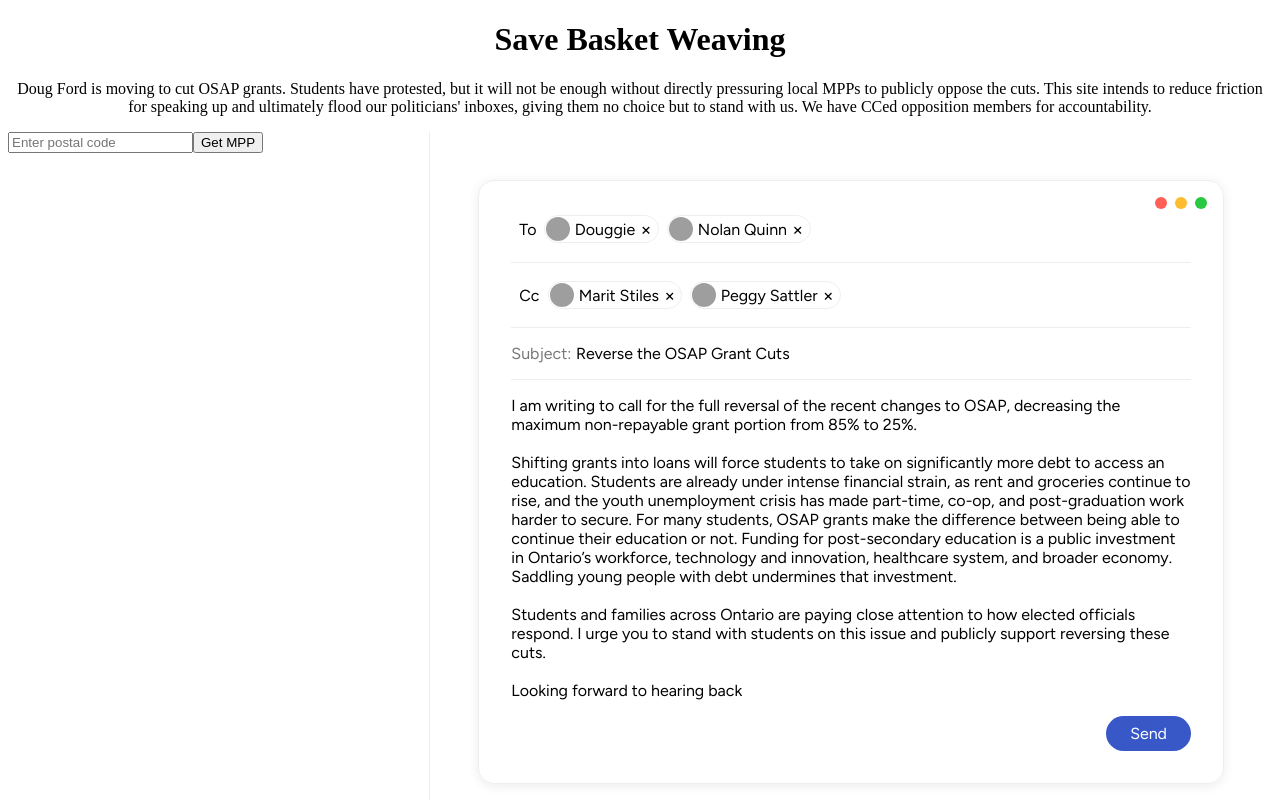
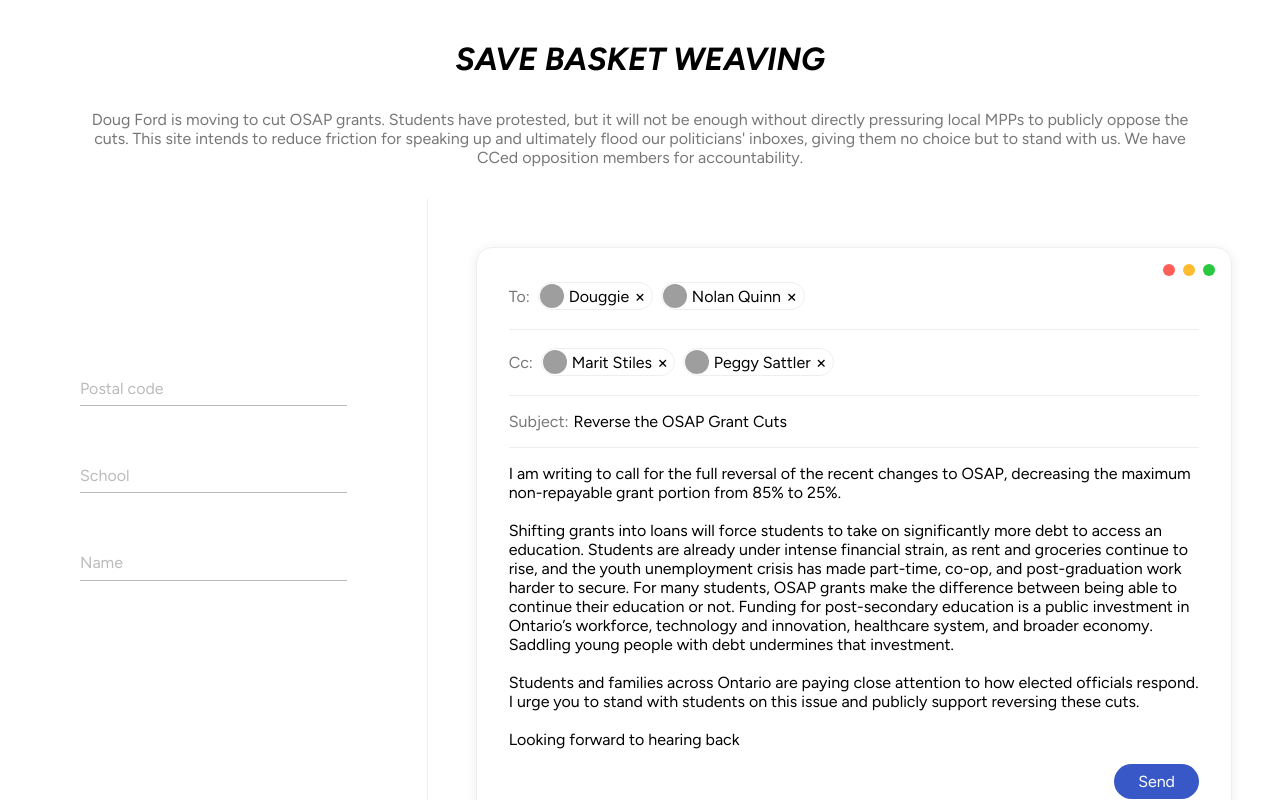
Before and after one commit to lukajvnic/save-basket-weaving, a React (Vite) app: page / in a window 1280 px wide. Shown: the top 800 px of the page. Built offline with nearby package versions, Linux system fonts and the light colour scheme; grey boxes are pictures that could not be loaded.

Commit message:
created input boxes

```diff
--- a/index.html
+++ b/index.html
@@ -3,7 +3,7 @@
 
 <head>
   <meta charset="UTF-8" />
-  <!-- <link rel="icon" type="image/svg+xml" href="/vite.svg" /> -->
+  <link rel="icon" type="image/png" href="src/assets/basket.png" />
   <meta name="viewport" content="width=device-width, initial-scale=1.0" />
   <title>SAVE BASKET WEAVING</title>
 </head>
--- a/src/App.css
+++ b/src/App.css
@@ -3,7 +3,9 @@
     grid-template-columns: 1fr 2fr;
 }
 
-.wrapper-left {}
+.wrapper-left {
+    padding: 5rem;
+}
 
 .wrapper-right {
     padding: 1rem;
@@ -12,4 +14,39 @@
 
 .heading {
     text-align: center;
+    font-family: 'Figtree', sans-serif;
 }
+
+.heading h1{
+    font-family: 'Figtree-title', serif;
+    margin-top: 2.5rem;
+    font-weight: 700;
+}
+
+.heading p{
+    color: #777;
+    margin: 2rem 5rem;
+}
+
+.footer {
+    text-align: center;
+    font-family: 'Figtree', sans-serif;
+    padding: 1rem;
+    color: #777;
+    /* background: #f7f7f7; */
+}
+
+a:link {
+  color: #555;
+  text-decoration: none;
+}
+
+a:visited {
+  color: #555;
+  text-decoration: none;
+}
+
+a:hover {
+  color: #333;
+  text-decoration: underline;
+}
--- a/src/App.jsx
+++ b/src/App.jsx
@@ -1,14 +1,17 @@
-import { useState } from 'react'
+import { useState, useRef } from 'react'
 import Preview from './components/Preview'
+import Input from './components/Input'
 import './App.css'
 
 function App() {
-  const [postalCode, setPostalCode] = useState('');
   // const [mppName, setMPPName] = useState('');
   // const [mppEmail, setMPPEmail] = useState('');
   // const [mppParty, setMPPParty] = useState('');
   // const [mppDistrict, setMPPDistrict] = useState('');
   // const [mppPhotoUrl, setMPPPhotoUrl] = useState(null);
+  const [school, setSchool] = useState('');
+  const [name, setName] = useState('');
+  const fetchedCodes = useRef(new Map());
   const [toMPPs, setToMPPs] = useState([
     {
       name: "Douggie",
@@ -21,6 +24,8 @@
       photoUrl: "https://www.ola.org/sites/default/files/member/profile-photo/Nolan_Quinn_original.jpg"
     }
   ]);
+  const toMPPsRef = useRef(toMPPs);
+  toMPPsRef.current = toMPPs;
   const [ccMPPs, setCcMPPs] = useState([
     {
       name: "Marit Stiles",
@@ -35,13 +40,19 @@
   ]);
 
   async function fetchMpp(code) {
+    const knownEmail = fetchedCodes.current.get(code);
+    if (knownEmail !== undefined) {
+      const stillPresent = toMPPsRef.current.some(m => m.email === knownEmail);
+      if (stillPresent) return;
+    }
     try {
       const res = await fetch(`/api/mpp?postal_code=${encodeURIComponent(code)}`)
       const data = await res.json()
       if (data.error) {
         throw new Error(data.error)
       } else {
-        setToMPPs([...toMPPs, {
+        fetchedCodes.current.set(code, data.email);
+        setToMPPs(prev => [...prev, {
           name: data.name,
           email: data.email,
           photoUrl: data.photo_url
@@ -64,7 +75,7 @@
   }
 
   return (
-    <div>
+    <div className="app">
       {/* <div>MPP Name: {mppName}</div>
       <div>MPP Email: {mppEmail}</div>
       <div>MPP Party: {mppParty}</div>
@@ -72,7 +83,7 @@
       <img src={mppPhotoUrl} alt="MPP Photo" /> */}
 
       <div className="heading">
-        <h1>Save Basket Weaving</h1>
+        <h1>SAVE BASKET WEAVING</h1>
         <p>Doug Ford is moving to cut OSAP grants. Students have protested, but it will not be enough without directly pressuring local MPPs to publicly oppose the cuts.
           This site intends to reduce friction for speaking up and ultimately flood our politicians' inboxes, giving them no choice but to stand with us.
           We have CCed opposition members for accountability.
@@ -80,17 +91,14 @@
       </div>
       <div className="wrapper">
         <div className="wrapper-left">
-          <input
-            type="text"
-            placeholder="Enter postal code"
-            onChange={(e) => setPostalCode(e.target.value)}
-          />
-          <button onClick={() => fetchMpp(postalCode)}>Get MPP</button>
+          <Input onGenerate={({ postalCode }) => fetchMpp(postalCode)} onSchoolChange={setSchool} onNameChange={setName} />
         </div>
         <div className="wrapper-right">
           <Preview
             to={toMPPs}
             cc={ccMPPs}
+            school={school}
+            name={name}
             onRemoveTo={(index) => setToMPPs(toMPPs.filter((_, i) => i !== index))}
             onRemoveCc={(index) => setCcMPPs(ccMPPs.filter((_, i) => i !== index))}
             onAddTo={(entry) => setToMPPs([...toMPPs, entry])}
@@ -99,8 +107,10 @@
           />
         </div>
       </div>
-
-
+      <div className="footer">
+        <p>Email template credits to the <a href="https://wusa.ca/cuts/">Waterloo Undergraduate Student Association (WUSA)</a>
+        </p>
+      </div>
     </div>
   )
 }
--- /dev/null
+++ b/src/components/Input.css
@@ -0,0 +1,126 @@
+.input-container {
+    display: flex;
+    flex-direction: column;
+    font-family: 'Figtree', sans-serif;
+    gap: 2.5rem;
+    padding-top: 5rem;
+}
+
+.field-row {
+    position: relative;
+}
+
+.field {
+    position: relative;
+    padding-top: 1rem; /* 1.25 rem */
+}
+
+.field input {
+    width: 100%;
+    box-sizing: border-box;
+    border: none;
+    outline: none;
+    border-bottom: 1.5px solid #bbb;
+    background: transparent;
+    font-size: 1rem;
+    color: #000;
+    padding: 0.35rem 0;
+    font-family: inherit;
+    transition: border-color 0.25s ease;
+}
+
+.field input:focus,
+.field input:not(:placeholder-shown) {
+    border-bottom-color: #777;
+}
+
+.field label {
+    position: absolute;
+    left: 0;
+    top: 1.25rem; /* 1.5 rem */
+    color: #bbb;
+    font-size: 1rem;
+    font-family: inherit;
+    pointer-events: none;
+    transition:
+        top 0.25s cubic-bezier(0.34, 1.56, 0.64, 1),
+        font-size 0.2s ease,
+        color 0.2s ease;
+}
+
+.field input:focus ~ label,
+.field input:not(:placeholder-shown) ~ label {
+    top: 0;
+    font-size: 0.7rem;
+    color: #777;
+}
+
+.generate-btn {
+    position: absolute;
+    font-family: inherit;
+    right: 0;
+    bottom: 0.5rem;
+    border: none;
+    border-radius: 10px;
+    padding: 0.5rem;
+    background: white;
+    cursor: pointer;
+    white-space: nowrap;
+    opacity: 0;
+    pointer-events: none;
+    transition: opacity 0.2s ease;
+}
+
+.generate-btn.visible {
+    opacity: 1;
+    pointer-events: auto;
+}
+
+.generate-btn:hover {
+    background: #f8f8f8;
+    box-shadow: 0 0 12px #eee;
+}
+
+.generate-btn::after {
+    position: absolute;
+    content: 'find local MPP';
+    font-family: inherit;
+    top: -50%;
+    left: 50%;
+    transform: translateX(-50%);
+    margin-top: 0.25rem;
+    font-size: 0.6rem;
+    color: #bbb;
+    white-space: nowrap;
+    opacity: 0;
+    pointer-events: none;
+    transition: opacity 0.15s ease;
+}
+
+.generate-btn:hover::after {
+    opacity: 1;
+}
+
+.generate-icon {
+    width: 1.25rem;
+    height: 1.25rem;
+    display: flex;
+    justify-content: center;
+}
+
+.postal-error {
+    position: absolute;
+    top: 100%;
+    left: 0;
+    font-size: 0.62rem;
+    color: #d93025;
+    margin-top: 0.2rem;
+    opacity: 0;
+    pointer-events: none;
+    white-space: nowrap;
+    transition: opacity 0.25s ease;
+}
+
+.postal-error.visible {
+    opacity: 1;
+}
--- /dev/null
+++ b/src/components/Input.jsx
@@ -0,0 +1,85 @@
+import { useState, useEffect } from 'react'
+import './Input.css'
+import gen from '../assets/generate.png';
+
+const isValidPostalCode = (code) => /^[A-Z]\d[A-Z]\d[A-Z]\d$/.test(code)
+
+function Input({ onGenerate, onSchoolChange, onNameChange }) {
+  const [postalCode, setPostalCode] = useState('')
+  const [school, setSchool] = useState('')
+  const [name, setName] = useState('')
+  const [showError, setShowError] = useState(false)
+
+  useEffect(() => {
+    if (!postalCode || isValidPostalCode(postalCode)) {
+      setShowError(false)
+      return
+    }
+    const timer = setTimeout(() => setShowError(true), 800)
+    return () => clearTimeout(timer)
+  }, [postalCode])
+
+  function handleGenerate() {
+    if (!isValidPostalCode(postalCode)) {
+      setShowError(true)
+      return
+    }
+    setShowError(false)
+    onGenerate({ postalCode, school, name })
+  }
+
+  return (
+    <div className="input-container">
+
+      <div className="field-row">
+        <div className="field">
+          <input
+            type="text"
+            id="postalCode"
+            placeholder=" "
+            value={postalCode}
+            onChange={(e) => setPostalCode(e.target.value.replace(/\s/g, '').toUpperCase())}
+          />
+          <label htmlFor="postalCode">Postal code</label>
+          <div className={`postal-error${showError ? ' visible' : ''}`}>
+            Please input a valid postal code in Ontario
+          </div>
+        </div>
+        <div className="button-container">
+          <button
+            className={`generate-btn${postalCode ? ' visible' : ''}`}
+            onClick={handleGenerate}
+          >
+            <img src={gen} className="generate-icon" alt="Generate" />
+          </button>
+
+        </div>
+      </div>
+
+      <div className="field">
+        <input
+          type="text"
+          id="school"
+          placeholder=" "
+          value={school}
+          onChange={(e) => { setSchool(e.target.value); onSchoolChange?.(e.target.value); }}
+        />
+        <label htmlFor="school">School</label>
+      </div>
+
+      <div className="field">
+        <input
+          type="text"
+          id="name"
+          placeholder=" "
+          value={name}
+          onChange={(e) => { setName(e.target.value); onNameChange?.(e.target.value); }}
+        />
+        <label htmlFor="name">Name</label>
+      </div>
+
+    </div>
+  )
+}
+
+export default Input
--- a/src/components/Preview.css
+++ b/src/components/Preview.css
@@ -44,7 +44,8 @@
 }
 
 .email-area-text {
-    margin: 0 0.5rem;
+    color: #777;
+    margin: 0 0.5rem 0 0;
     display: flex;
     align-items: center;
 }
--- a/src/components/Preview.jsx
+++ b/src/components/Preview.jsx
@@ -11,14 +11,15 @@
 /**
  * @param {{ to: Representative[], cc: Representative[] }} props
  */
-function Preview({ to, cc, onRemoveTo, onRemoveCc, onAddTo, onAddCc, onSend }) {
+function Preview({ to, cc, onRemoveTo, onRemoveCc, onAddTo, onAddCc, onSend, school, name }) {
     const [subject, setSubject] = useState("");
     const [body, setBody] = useState("");
-    const bodyRef = useRef(null);
+    const [baseBody, setBaseBody] = useState("");
     const [removingTo, setRemovingTo] = useState(null);
     const [removingCc, setRemovingCc] = useState(null);
     const [toInput, setToInput] = useState("");
     const [ccInput, setCcInput] = useState("");
+    const bodyRef = useRef(null);
 
     function handleRemoveTo(index) {
         setRemovingTo(index);
@@ -43,8 +44,16 @@
 
         fetch('/body.txt')
             .then((res) => res.text())
-            .then((text) => setBody(text.trim()))
+            .then((text) => setBaseBody(text.trim()))
     }, [])
+
+    useEffect(() => {
+        if (!baseBody) return
+        let computed = baseBody
+        if (school) computed = `As a student at the ${school}, ${computed}`
+        if (name) computed = `${computed}\n\nSincerely,\n${name}`
+        setBody(computed)
+    }, [school, name, baseBody])
 
     useEffect(() => {
         if (bodyRef.current) {
@@ -62,7 +71,7 @@
             </div>
             <div className="email-area to">
                 <div className="email-area-text">
-                    To
+                    To:
                 </div>
                 <div className="email-area-tags">
                     {to.map((politician, index) => (
@@ -95,7 +104,7 @@
             </div>
             <div className="email-area cc">
                 <div className="email-area-text">
-                    Cc
+                    Cc:
                 </div>
                 <div className="email-area-tags">
                     {cc.map((politician, index) => (
--- a/src/index.css
+++ b/src/index.css
@@ -4,3 +4,19 @@
     font-weight: 400;
     font-style: normal;
 }
+
+@font-face {
+    font-family: 'Figtree-title';
+    src: url('/fonts/Figtree-BoldItalic.ttf') format('truetype');
+    font-weight: 700;
+    font-style: italic;
+}
+
+html, body, #root {
+    height: 100%;
+}
+
+body {
+    margin: 0;
+    /* overflow: hidden; */
+}
```
Also changed, not shown: src/assets/basket.png (added), src/assets/generate.png (added).
